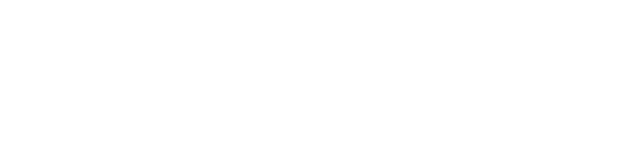
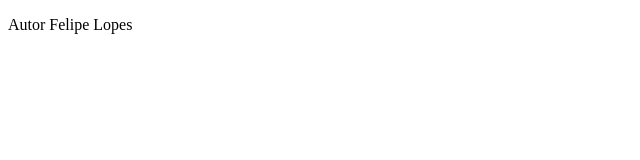
Before and after one commit to Felipe-007/Git, a plain HTML site: page autor.html in a window 1280 px wide. Shown: the whole page, without its empty margins (0-640 px from the left). Drawn offline with Linux system fonts and the light colour scheme.

Commit message:
C3 - Utilizando -am

```diff
--- a/autor.html
+++ b/autor.html
@@ -7,6 +7,6 @@
     <title>Sobre o autor</title>
 </head>
 <body>
-
+    <p>Autor Felipe Lopes</p>
 </body>
 </html>
```
